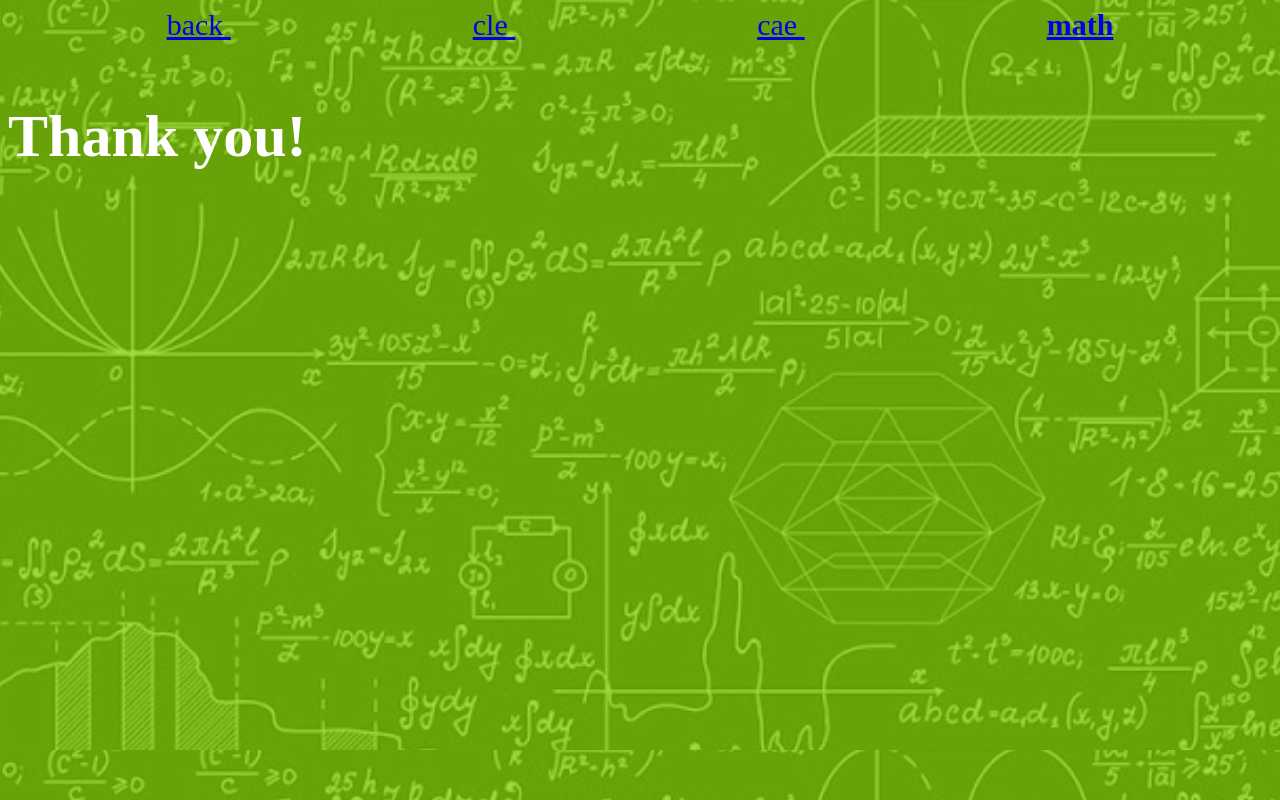
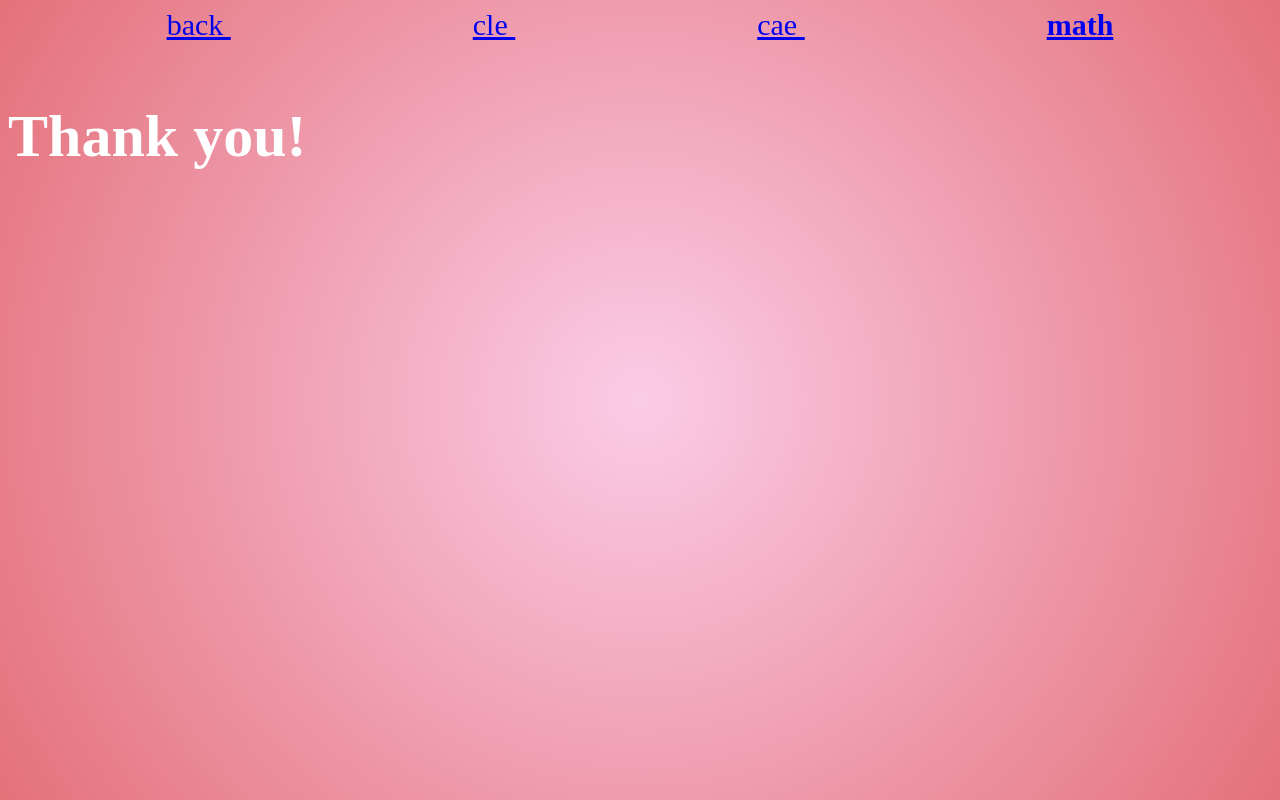
Before and after one commit to Grieffin-Twilight/Tle-Pt, a PHP site: page /actual-projects/Math.html in a window 1280 px wide. Run offline with PHP 8.4, Linux system fonts and the light colour scheme.

Commit message:
Update Math.css

```diff
--- a/css/Math.css
+++ b/css/Math.css
@@ -1,12 +1,14 @@
-body {background-image: url(/images/Math.JPG);}
-ul{list-style-type: none; background-color: #99badd;
+ul{list-style-type: none; background-color: hotpink;
 }
 li {display: inline;
 padding:1px ;
 font-size:30px ;
 margin:120px ;}
-li:hover{background-color: blueviolet;}
+li:hover{background-color: crimson;}
+body {background-color: #fbcce7;
+background-image: radial-gradient(circle,#fbcce7, #e4717a );}
 
-.t {padding: 6px;}
-.thanks{font-size: 60px;
-font-weight: bold;}
+    .t {padding: 6px;}
+
+    .thanks{font-size: 60px;
+    font-weight: bold;}
```
